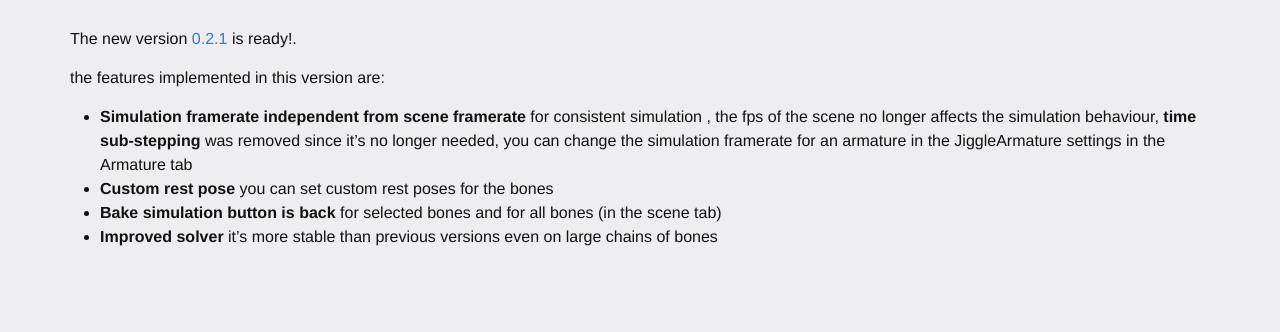
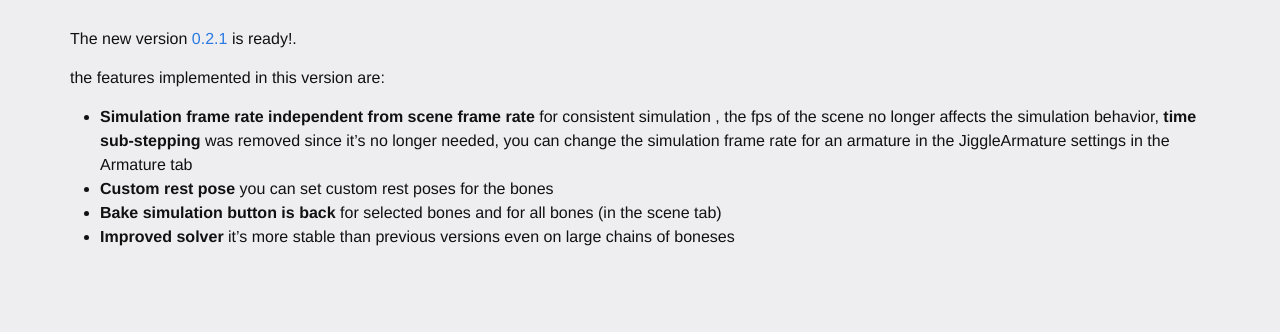
Before and after one commit to cheece/JiggleArmature, a Jekyll site: the page built from _posts/2019-02-03-JiggleArmature 2.1.0.markdown, in a window 1280 px wide. Shown: the part 143-475 px from the top of the page. Built offline with Jekyll 4.4.1, drawn with Linux system fonts in a browser that asks for light colours.

Commit message:
Update 2019-02-03-JiggleArmature 2.1.0.markdown

```diff
--- a/_posts/2019-02-03-JiggleArmature 2.1.0.markdown
+++ b/_posts/2019-02-03-JiggleArmature 2.1.0.markdown
@@ -8,7 +8,8 @@ The new version [0.2.1](https://github.com/cheece/JiggleArmature/) is ready!.
 
 the features implemented in this version are:
 
-* **Simulation framerate independent from scene framerate** for consistent simulation , the fps of the scene no longer affects the simulation behaviour, **time sub-stepping** was removed since it's no longer needed, you can change the simulation framerate for an armature in the JiggleArmature settings in the Armature tab
-* **Custom rest pose** you can set custom rest poses for the bones
-* **Bake simulation button is back** for selected bones and for all bones (in the scene tab)
-* **Improved solver** it's more stable than previous versions even on large chains of bones
+
+* **Simulation frame rate independent from scene frame rate**  for consistent simulation , the fps of the scene no longer affects the simulation behavior,  **time sub-stepping**  was removed since it’s no longer needed, you can change the simulation frame rate for an armature in the JiggleArmature settings in the Armature tab
+* **Custom rest pose**  you can set custom rest poses for the bones
+* **Bake simulation button is back**  for selected bones and for all bones (in the scene tab)
+* **Improved solver**  it’s more stable than previous versions even on large chains of boneses
```
